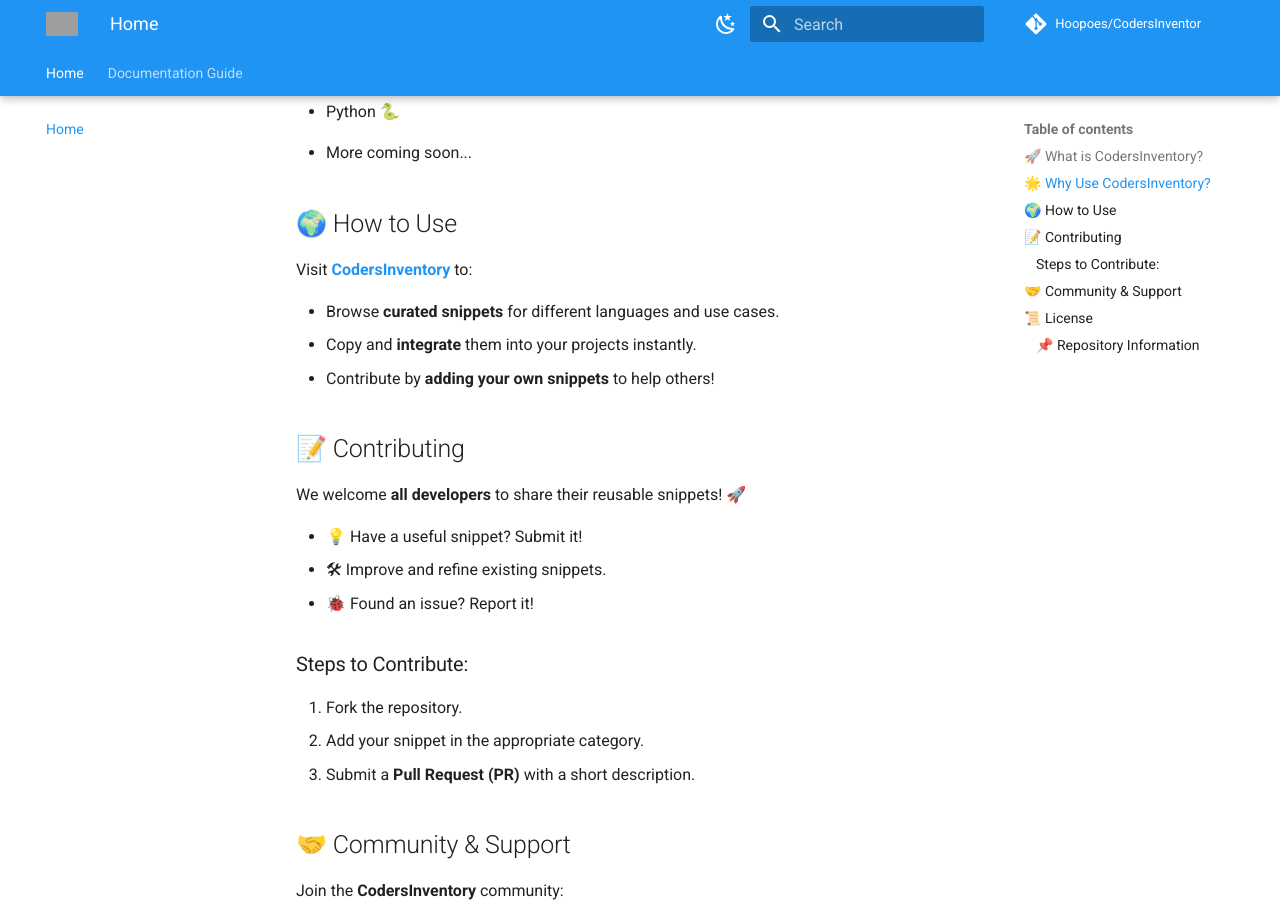
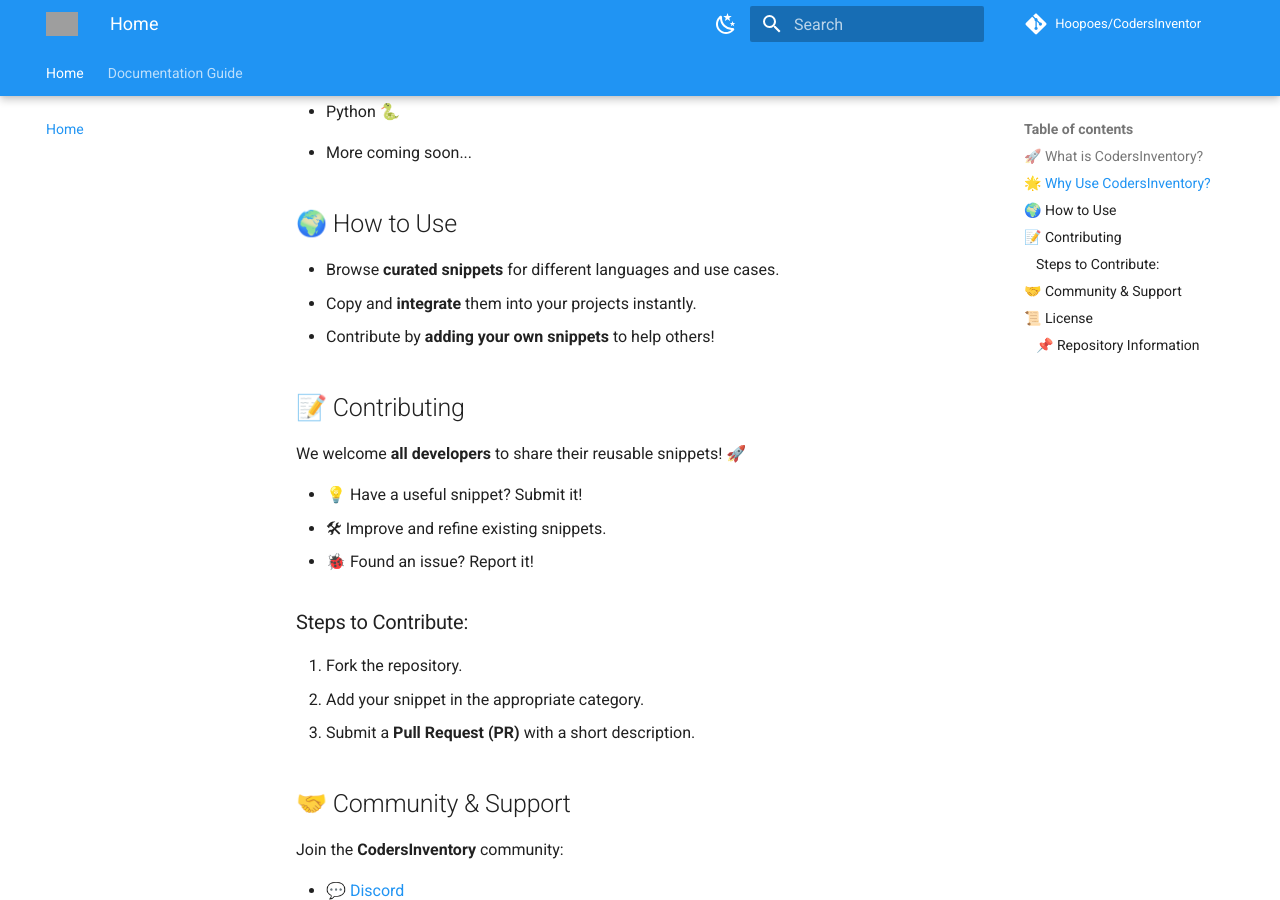
Before and after one commit to Hoopoes/CodersInventory, an MkDocs documentation site: the page built from docs/index.md, in a window 1280 px wide and 900 px high, scrolled down 764 px. Built offline with MkDocs 1.6.1 and Material for MkDocs 9.7.7, drawn with Linux system fonts in a browser that asks for light colours; comment, search, counter and statistics services are not loaded; grey boxes are pictures that could not be loaded.

Commit message:
chore: about.md updated

```diff
--- a/docs/index.md
+++ b/docs/index.md
@@ -37,8 +37,6 @@ Supported Languages:
 - More coming soon...
 
 ## 🌍 How to Use
-
-Visit **[CodersInventory](https://codersinventory.com)** to:
 
 - Browse **curated snippets** for different languages and use cases.
 - Copy and **integrate** them into your projects instantly.
```
